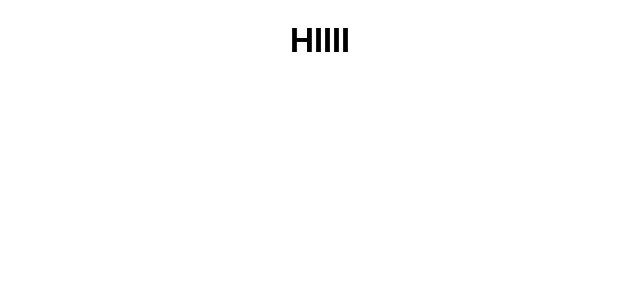
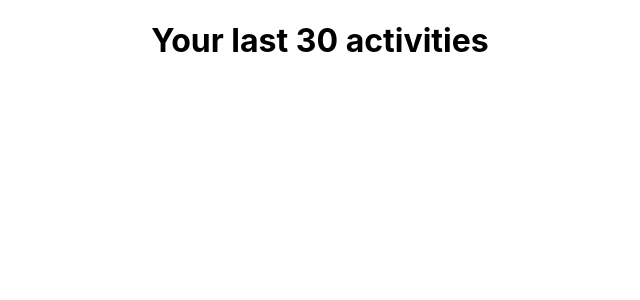
Before and after one commit to schazbot/straVizual-react, a React (Create React App) app: page /home in a window 1280 px wide. Shown: the top 300 px of the page, without its empty margins (320-960 px from the left). Built offline with nearby package versions, Linux system fonts and the light colour scheme.

Commit message:
added activity data to home page, rendering distances to page

```diff
--- a/package.json
+++ b/package.json
@@ -7,6 +7,7 @@
     "@testing-library/jest-dom": "^4.2.4",
     "@testing-library/react": "^9.3.2",
     "@testing-library/user-event": "^7.1.2",
+    "chart.js": "^2.9.3",
     "react": "^16.12.0",
     "react-dom": "^16.12.0",
     "react-scripts": "3.3.1"
--- a/public/index.html
+++ b/public/index.html
@@ -29,6 +29,12 @@
   <body>
     <noscript>You need to enable JavaScript to run this app.</noscript>
     <div id="root"></div>
+    <div
+      class="chart-container"
+      style="position: relative; height:40vh; width:80vw"
+    >
+      <canvas id="chart"></canvas>
+    </div>
     <!--
       This HTML file is a template.
       If you open it directly in the browser, you will see an empty page.
@@ -40,4 +46,5 @@
       To create a production bundle, use `npm run build` or `yarn build`.
     -->
   </body>
+  <script src="https://cdn.jsdelivr.net/npm/chart.js@2.8.0"></script>
 </html>
--- a/src/App.js
+++ b/src/App.js
@@ -1,20 +1,28 @@
-import React from "react";
-import { useState } from 'react'
+import React, { useEffect, useState } from "react";
+import { Router } from "@reach/router";
 import "./App.css";
 import "./pages/Login";
 import Home from "./pages/Home";
-
+import API from "./adapters/API";
 import Callback from "./pages/Callback";
-import { Router } from "@reach/router";
 import Login from "./pages/Login";
 
 const App = () => {
+  const [activities, setActivities] = useState([]);
+
+  useEffect(() => {
+    if (localStorage.access_token) {
+      API.getUserActivities(localStorage.access_token).then(activities =>
+        setActivities(activities)
+      );
+    }
+  }, [localStorage.access_token]);
 
   return (
     <div className="App">
       <Router>
         <Login path="/login" />
-        <Home path="/home" />
+        <Home activities={activities} path="/home" />
         <Callback path="/callback" />
       </Router>
     </div>
--- a/src/adapters/API.js
+++ b/src/adapters/API.js
@@ -30,12 +30,12 @@ const getUserActivities = accessToken => {
     redirect: "follow"
   };
 
-  fetch(
+  return fetch(
     "https://www.strava.com/api/v3/athlete/activities?per_page=30",
     requestOptions
   )
     .then(response => response.json())
-    .then(result => console.log(result))
+    // .then(result => console.log(result))
     .catch(error => console.log("error", error));
 
   // const bearer = "Bearer " + accessToken;
--- /dev/null
+++ b/src/components/Activity.js
@@ -0,0 +1,7 @@
+import React from "react";
+
+const Activity = ({activity}) => {
+  return <p>{activity.distance}</p>;
+};
+
+export default Activity;
--- a/src/pages/Callback.js
+++ b/src/pages/Callback.js
@@ -10,13 +10,12 @@ function Callback(props) {
       url.lastIndexOf("code=") + 5,
       url.lastIndexOf("&")
       );
-      console.log(code)
+      // console.log(code)
     API.getUserToken(code).then(resp => {
-      console.log(resp)
+      // console.log(resp)
       localStorage.setItem("code", code)
       localStorage.setItem("r_token", resp.refresh_token);
       localStorage.setItem("access_token", resp.access_token);
-      API.getUserActivities(resp.access_token)
     });
   };
 
--- a/src/pages/Home.js
+++ b/src/pages/Home.js
@@ -1,10 +1,15 @@
 import React from "react";
-import { useState } from "react";
+import Activity from "../components/Activity";
 
-const Home = () => {
-  //     const [activities, setActivities] = useState({activities: {}});
-
-  return <h1>HIIII</h1>;
+const Home = ({ activities }) => {
+  return (
+    <div>
+      <h1>Your last 30 activities</h1>
+      {activities.map(activity => (
+        <Activity key={activity.id} activity={activity} />
+      ))}
+    </div>
+  );
 };
 
 export default Home;
```
Also changed, not shown: 1 other file (tests, documents, lock files or other folders).
